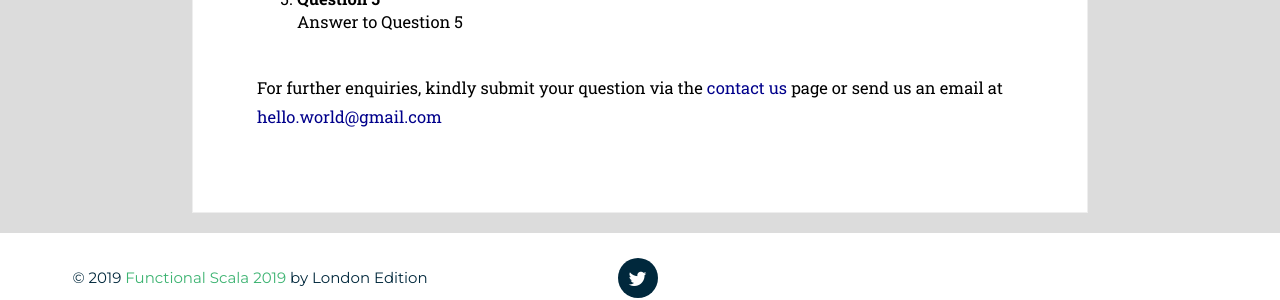
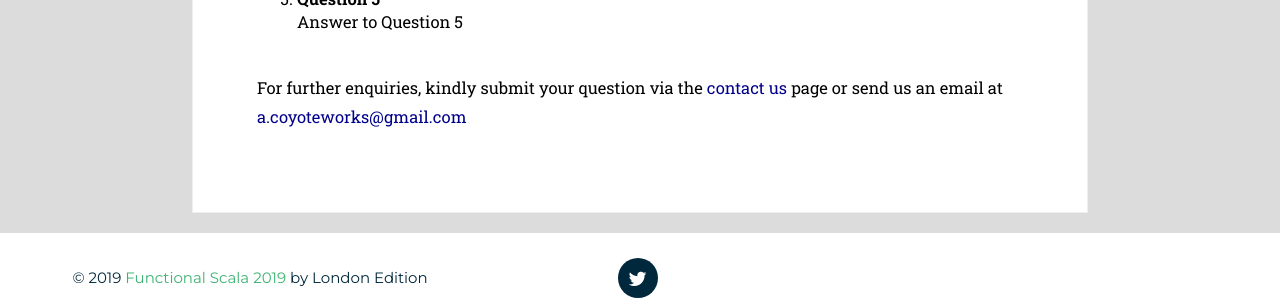
Before and after one commit to melvinchng/event-jekyll-theme, a Jekyll site: the page built from _2017_pages/faqs.html, in a window 1280 px wide and 929 px high. Shown: the part 566-866 px from the top of the window. Built offline with Jekyll 4.4.1, drawn with Linux system fonts in a browser that asks for light colours; some web fonts are replaced.

Commit message:
testing contact form

```diff
--- a/_2016_pages/faqs.html
+++ b/_2016_pages/faqs.html
@@ -22,6 +22,6 @@ title: Frequently Asked Questions (FAQ)
 
         <p>
             For further enquiries, kindly submit your question via the <a href="/#contacts">contact us</a>
-            page or send us an email at <a href="mailto:hello.world@gmail.com">hello.world@gmail.com</a>
+            page or send us an email at <a href="a.coyoteworks@gmail.com">a.coyoteworks@gmail.com</a>
         </p>
     </div>
--- a/_2017_pages/faqs.html
+++ b/_2017_pages/faqs.html
@@ -22,6 +22,6 @@ published: true
         </ol>
         <p>
             For further enquiries, kindly submit your question via the <a href="/#contacts">contact us</a>
-            page or send us an email at <a href="mailto:hello.world@gmail.com">hello.world@gmail.com</a>
+            page or send us an email at <a href="mailto:a.coyoteworks@gmail.com">a.coyoteworks@gmail.com</a>
         </p>
     </div>
--- a/_data/twenty_16/teams_1.yml
+++ b/_data/twenty_16/teams_1.yml
@@ -1,9 +1,9 @@
 - name: Name-1
   position: Position
   img: TBD.jpg
-  email: hello.world@gmail.com
+  email: a.coyoteworks@gmail.com
 
 - name: Name-2
   position: Position
   img: TBD.jpg
-  email: hello.world@gmail.com
+  email: a.coyoteworks@gmail.com
--- a/_includes/2016_data/contact.html
+++ b/_includes/2016_data/contact.html
@@ -8,7 +8,7 @@
         </div>
         <div class="row">
             <div class="col-lg-12">
-                <form name="sentMessage" id="contactForm" action="https://formspree.io/hello.world@gmail.com" method="POST" novalidate>
+                <form name="sentMessage" id="contactForm" action="https://formspree.io/a.coyoteworks@gmail.com" method="POST" novalidate>
                     <div class="row">
                         <div class="col-md-6">
                             <div class="control-group form-group">
--- a/_includes/2017_data/contact.html
+++ b/_includes/2017_data/contact.html
@@ -8,7 +8,7 @@
             </div>
             <div class="row">
                 <div class="col-lg-12">
-                    <form name="sentMessage" id="contactForm" action="https://formspree.io/hello.world@gmail.com" method="POST" novalidate>
+                    <form name="sentMessage" id="contactForm" action="https://formspree.io/a.coyoteworks@gmail.com" method="POST" novalidate>
                         <div class="row">
                             <div class="col-md-6">
                                 <div class="control-group form-group">
```
